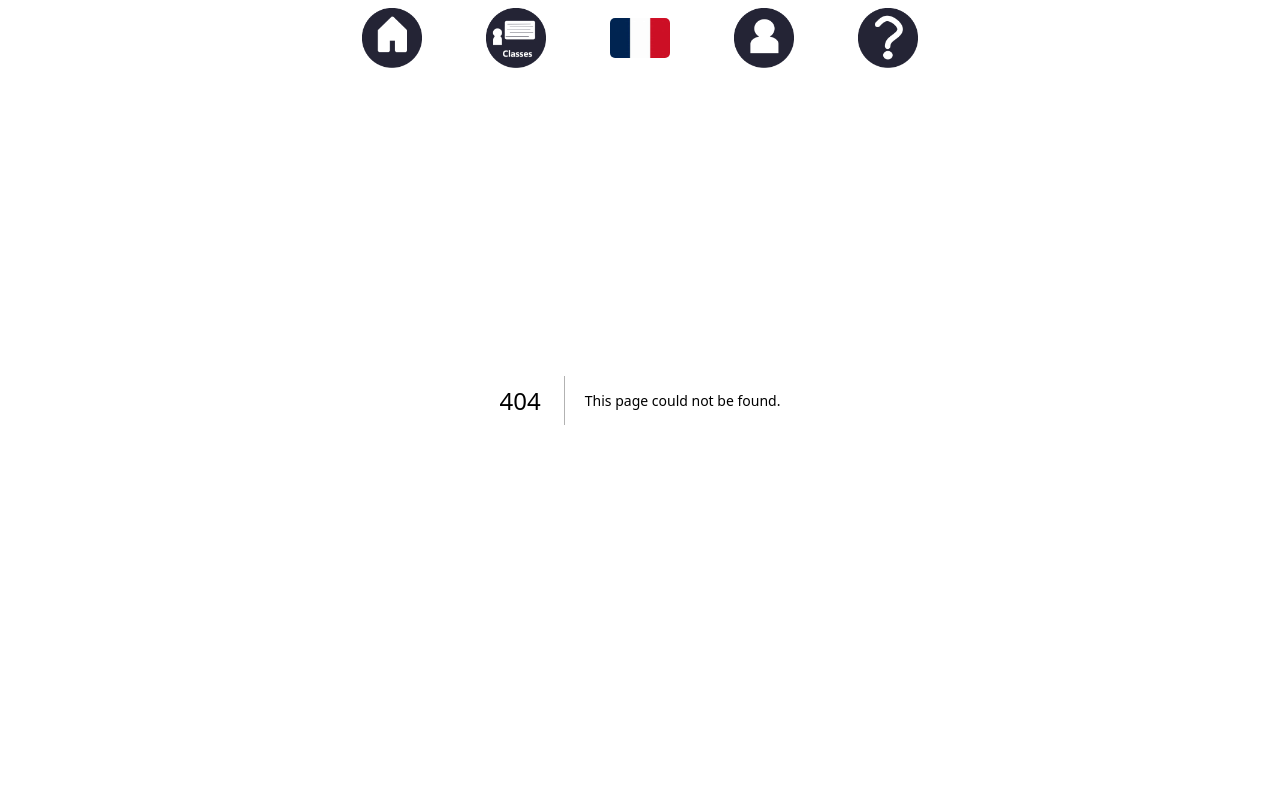
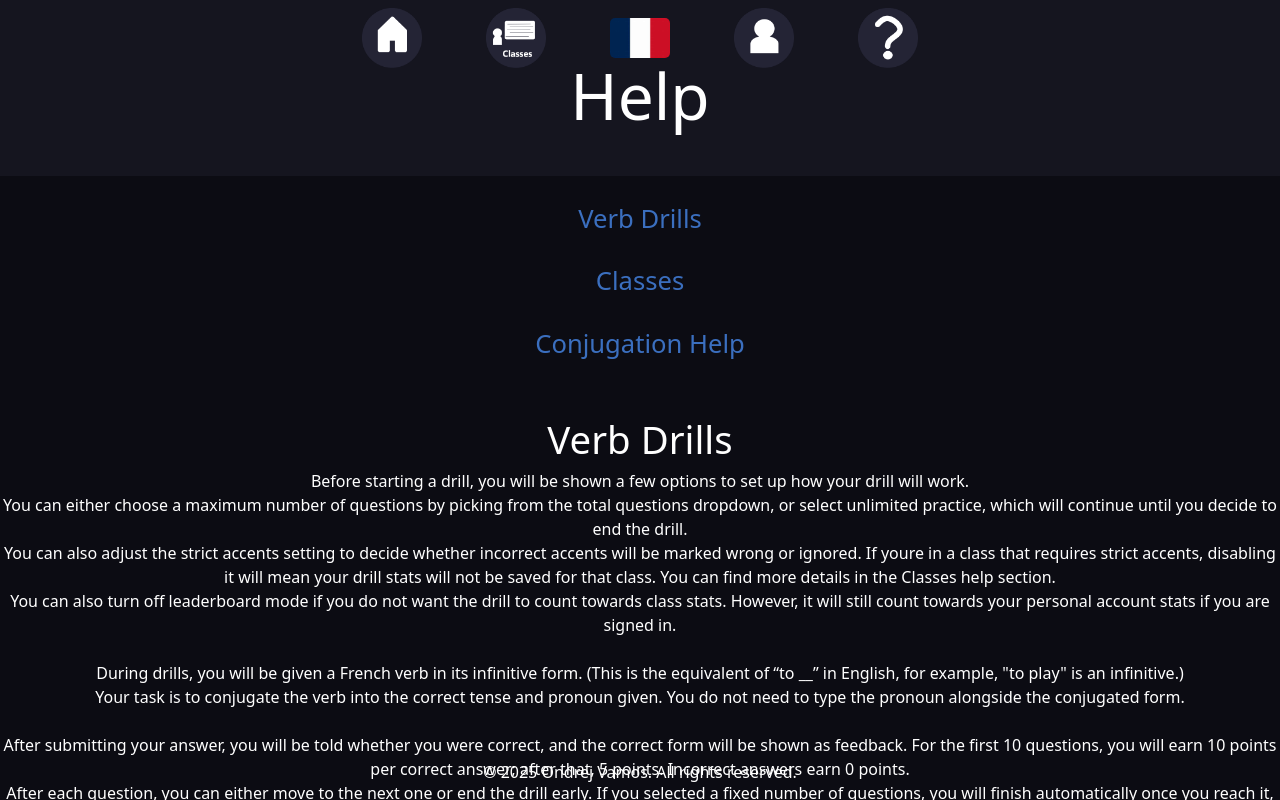
Before and after one commit to Ondrej215/French-Conjugation-Coach, a Next.js app in the folder french-conjugation-coach/: page /help in a window 1280 px wide. Before the commit this address had no page. Built offline with nearby package versions, Linux system fonts and the light colour scheme.

Commit message:
verb drill help section

```diff
--- a/french-conjugation-coach/src/app/faq-about/page.tsx
+++ /dev/null
@@ -1,5 +0,0 @@
-export default function FAQAbout(){
-    return(<>
-        <p style={{position:'absolute', width:'100vw', textAlign:'center', top:'40vh', fontSize:'4vw'}}>*To Be Completed</p>
-    </>);
-}
--- /dev/null
+++ b/french-conjugation-coach/src/app/help/page.tsx
@@ -0,0 +1,69 @@
+'use client';
+import styles from'./styles.module.css';
+import { useSession } from '../../../hooks/useSession';
+import { useEffect, useState } from 'react';
+import Link from 'next/link';
+
+export default function FAQAbout(){
+    const [isPortrait, setIsPortrait] = useState<boolean | null>(null);
+
+    useEffect(() => {
+        const handleResize = () => {
+            setIsPortrait(window.innerHeight > window.innerWidth);
+          };
+
+          if (typeof window !== "undefined") {
+            handleResize();
+            window.addEventListener('resize', handleResize);
+          }
+
+          return () => {
+            if (typeof window !== "undefined") {
+              window.removeEventListener('resize', handleResize);
+            }
+          };
+  }, []);
+
+  if (isPortrait === null) {
+    return null;
+  }
+
+    return(<>
+        <div className={styles.scrollDiv}>
+            <p style={{fontSize:isPortrait?'10vw':'5vw', width:'100vw', textAlign:'center', marginTop:'6vh'}}>Help</p>
+            <div style={{minHeight:'200vh', backgroundColor:'#0C0C13', marginTop:'4vh', textAlign:'center'}}>
+                <Link className={styles.helpLink} href='#verbDrills' style={{color:'#3B6FBF', fontSize:isPortrait?'4vw':'2vw', marginTop:'3vh'}}>Verb Drills</Link>
+                <br></br>
+                <Link className={styles.helpLink} href='#classes' style={{color:'#3B6FBF', fontSize:isPortrait?'4vw':'2vw', marginTop:'3vh'}}>Classes</Link>
+                <br></br>
+                <Link className={styles.helpLink} href='#conjugationHelp' style={{color:'#3B6FBF', fontSize:isPortrait?'4vw':'2vw', marginTop:'3vh'}}>Conjugation Help</Link>
+                <br></br>
+
+                <p id="verbDrills" style={{fontSize:isPortrait?'6vw':'3vw', marginTop:'6vh', fontWeight:'500'}}>Verb Drills</p>
+                <p>Before starting a drill, you will be shown a few options to set up how your drill will work.</p>
+<p>You can either choose a maximum number of questions by picking from the total questions dropdown, or select unlimited practice, which will continue until you decide to end the drill.</p>
+<p>You can also adjust the strict accents setting to decide whether incorrect accents will be marked wrong or ignored. If youre in a class that requires strict accents, disabling it will mean your drill stats will not be saved for that class. You can find more details in the Classes help section.</p>
+<p>You can also turn off leaderboard mode if you do not want the drill to count towards class stats. However, it will still count towards your personal account stats if you are signed in.</p>
+
+<br></br>
+
+<p>During drills, you will be given a French verb in its infinitive form. (This is the equivalent of “to __” in English, for example, "to play" is an infinitive.)</p>
+<p>Your task is to conjugate the verb into the correct tense and pronoun given. You do not need to type the pronoun alongside the conjugated form.</p>
+
+<br></br>
+
+<p>After submitting your answer, you will be told whether you were correct, and the correct form will be shown as feedback. For the first 10 questions, you will earn 10 points per correct answer; after that, 5 points. Incorrect answers earn 0 points.</p>
+<p>After each question, you can either move to the next one or end the drill early. If you selected a fixed number of questions, you will finish automatically once you reach it, but you can still choose to stop earlier if you want.</p>
+
+<br></br>
+
+<p>At the end of the drill, you will see your stats, including your overall accuracy and accuracy by tense. If you are signed in, your stats will also be saved to your personal account and any classes you are part of, as long as your drill meets the class rules. More info is available in the Classes help section.</p>
+
+                <p id="classes" style={{fontSize:isPortrait?'6vw':'3vw', marginTop:'6vh', fontWeight:'500'}}>Classes</p>
+
+                <p id="conjugationHelp" style={{fontSize:isPortrait?'6vw':'3vw', marginTop:'6vh', fontWeight:'500'}}>Conjugation Help</p>
+
+            </div>
+        </div>
+    </>);
+}
--- /dev/null
+++ b/french-conjugation-coach/src/app/help/styles.module.css
@@ -0,0 +1,15 @@
+.scrollDiv{
+    height: 100vh;
+    overflow-y:auto;
+    overflow-x:hidden;
+}
+
+.helpLink{
+    transition: transform 0.2s ease;
+    display: inline-block;
+}
+
+.helpLink:hover{
+    transform: scale(1.15);
+    cursor:pointer;
+}
--- a/french-conjugation-coach/src/app/layout.tsx
+++ b/french-conjugation-coach/src/app/layout.tsx
@@ -67,7 +67,7 @@ export default function RootLayout({
               className="menuButton"
             />
             </Link>
-            <Link href="/faq-about">
+            <Link href="/help">
             <Image
               src="/images/helpIcon.png"
               alt="France Flag"
```
Also changed, not shown: french-conjugation-coach/src/app/faq-about/styles.module.css (deleted).
